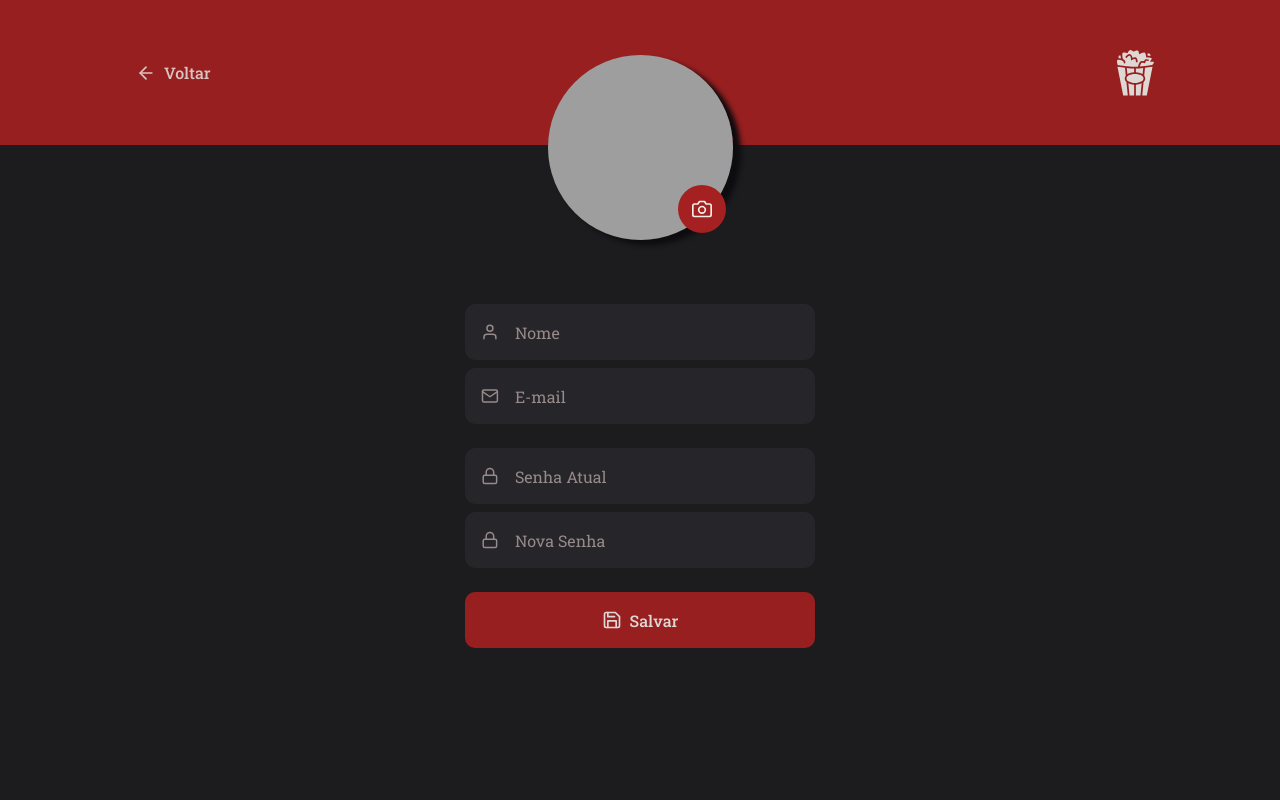
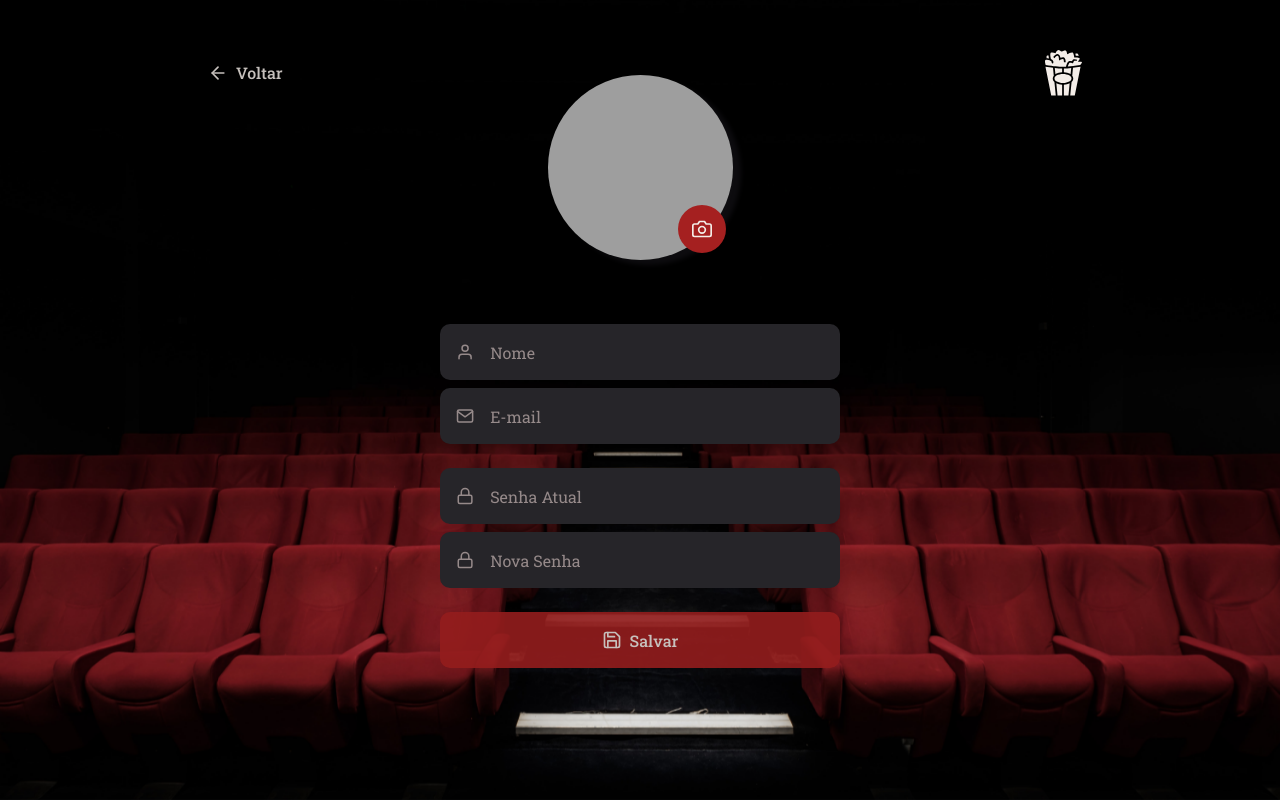
Before and after one commit to CarlosLonghi/Popcorn_Polls, a React (Vite) app: page / in a window 1280 px wide. Built offline with nearby package versions, Linux system fonts and the light colour scheme; grey boxes are pictures that could not be loaded.

Commit message:
style: create bgImg in Page Profile

```diff
--- a/src/pages/Profile/index.jsx
+++ b/src/pages/Profile/index.jsx
@@ -4,18 +4,17 @@ import { GiPopcorn } from 'react-icons/gi'
 import { Button } from '../../components/Button'
 import { Input } from '../../components/Input'
 
-import { Container, Form, Avatar } from "./styles";
+import { Container, Form, Avatar, Background } from "./styles";
 
 export function Profile(){
   return(
     <Container>
-
       <header>
         <Button
           title='Voltar'
           icon={FiArrowLeft}
         />
-        <GiPopcorn size={50}/>
+        <GiPopcorn className='pop-corn'/>
       </header>
 
       <Form>
@@ -63,6 +62,10 @@ export function Profile(){
         />
       </Form>
 
+      <Background
+        alt='Imagem de uma sala de cinema'
+      />
+
     </Container>
   )
 }
--- a/src/pages/Profile/styles.js
+++ b/src/pages/Profile/styles.js
@@ -1,7 +1,10 @@
 import styled from 'styled-components'
+
+import backgroundImg from '../../assets/bg_profile.png'
 
 export const Container = styled.div`
   width: 100%;
+  height: 100vh;
 
   > header {
     width: 100%;
@@ -10,21 +13,22 @@ export const Container = styled.div`
     display: flex;
     align-items: center;
     justify-content: space-between;
-    padding: 0 120px;
-
-    background: ${({ theme }) => theme.COLORS.WINE};
-    opacity: 0.9;
+    padding: 0 15%;
 
     > Button {
       width: fit-content;
       justify-content: left;
       background-color: transparent;
     }
+
+    .pop-corn {
+      font-size: 50px;
+    }
   }
 `
 
 export const Form = styled.form`
-  max-width: 350px;
+  max-width: 400px;
   margin: 30px auto 0;
 
   > div:nth-child(3) {
@@ -38,10 +42,9 @@ export const Form = styled.form`
     }
   }
 `
-
 export const Avatar = styled.div`
   position: relative;
-  margin: -120px auto 64px;
+  margin: -100px auto 64px;
 
   width: 185px;
   height: 185px;
@@ -87,3 +90,13 @@ export const Avatar = styled.div`
     }
   }
 `
+export const Background = styled.div`
+  background: url(${backgroundImg}) no-repeat center center;
+  background-size: cover;
+
+  position: fixed;
+  top: 0;
+  z-index: -100;
+  height: 100vh;
+  width: 100%;
+`
--- a/src/styles/global.js
+++ b/src/styles/global.js
@@ -24,7 +24,7 @@ export default createGlobalStyle`
     cursor: pointer;
     transition: all 0.2s ease;
     opacity: 0.9;
-    filter: brightness(1);
+    filter: brightness(0.9);
   }
   button:hover, a:hover {
     opacity: 1;
```
Also changed, not shown: src/assets/bg_profile.png (added), 1 other file (tests, documents, lock files or other folders).
